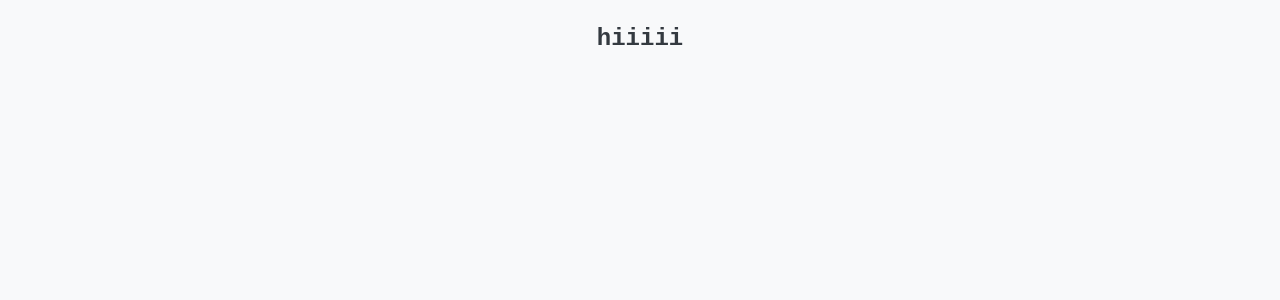
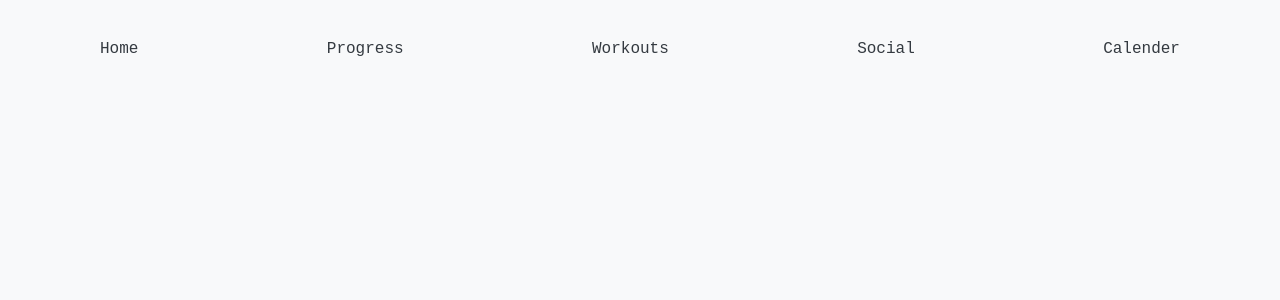
Before and after one commit to OrenDanon/GymBro, a React (Vite) app in the folder frontend/: page / in a window 1280 px wide. Shown: the top 300 px of the page. Built offline with nearby package versions, Linux system fonts and the light colour scheme.

Commit message:
structured basic header layout

```diff
--- a/frontend/index.html
+++ b/frontend/index.html
@@ -6,7 +6,7 @@
     <!-- <link rel="icon" type="image" href="favicon1.svg" /> -->
     <link rel="icon" type="image/png" href="favicon.png">
     <meta name="viewport" content="width=device-width, initial-scale=1.0" />
-    <title>Vite + React + TS</title>
+    <title>GymBro</title>
   </head>
   <body>
     <div id="root"></div>
--- a/frontend/src/assets/styles/views/HomePage.scss
+++ b/frontend/src/assets/styles/views/HomePage.scss
@@ -6,14 +6,26 @@
     overflow: hidden;
     background-color: var(--bg-color);
 
+    .app-header {
+        display: inline;
+    }
+
     .homepage-top {
         display: grid;
         grid-template-rows: 1fr 2fr 1fr;
+        padding-inline-start: 100px;
+        padding-inline-end: 100px;
+        align-items: center;
+
+        ul.header-items {
+            display: flex;
+            justify-content: space-between;
+            padding: 0;
+        }
     }
 
     .homepage-bottom {
         display: grid;
         grid-template-rows: 1fr 2fr 1fr;
     }
-
 }
--- a/frontend/src/pages/HomePage.tsx
+++ b/frontend/src/pages/HomePage.tsx
@@ -7,15 +7,21 @@ export function HomePage() {
     <main className='homepage-container'>
       <section className='homepage-top'>
         <header className='app-header'>
-          <h1>hiiiii</h1>
+          <ul className="header-items">
+            <li>Home</li>
+            <li>Progress</li>
+            <li>Workouts</li>
+            <li>Social</li>
+            <li>Calender</li>
+          </ul>
         </header>
         <div className='promo-pic'></div>
         <div className='top-half-content'></div>
       </section>
       <section className='homepage-bottom'>
-        <div className="bottom-half-content"></div>
-        <article className="feature-details"></article>
-        <footer className="auth-section"></footer>
+        <div className='bottom-half-content'></div>
+        <article className='feature-details'></article>
+        <footer className='auth-section'></footer>
       </section>
     </main>
   )
```
Lines whose indentation alone changed are shown as unchanged.
